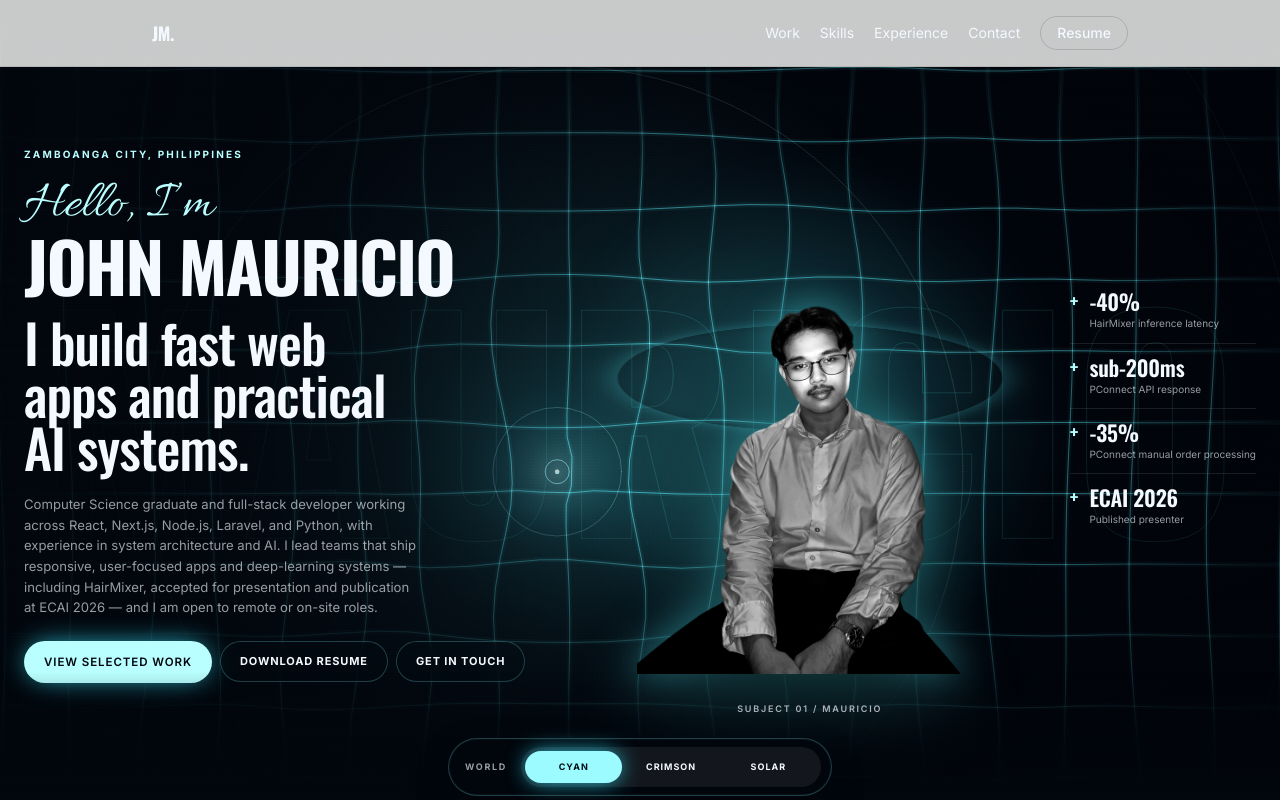
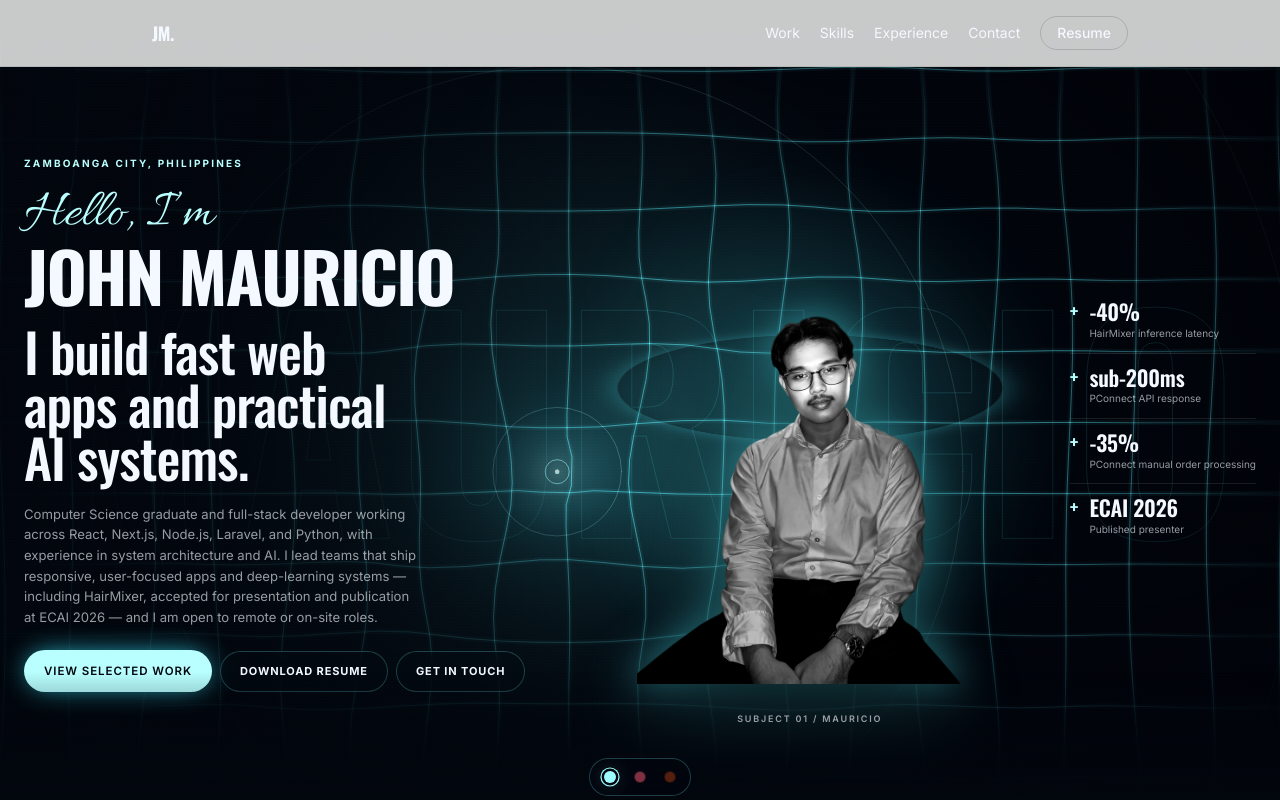
Before and after one commit to Matchewmau/animated-portfolio, a Next.js app: page / in a window 1280 px wide. Shown: the top 800 px of the page. Built offline with nearby package versions, Linux system fonts and the light colour scheme.

Commit message:
feat: replace world switch with compact color dots

```diff
--- a/app/globals.css
+++ b/app/globals.css
@@ -838,94 +838,69 @@ footer {
 .world-switch {
   display: flex;
   align-items: center;
-  gap: 14px;
-  padding: 8px 10px 8px 16px;
+  justify-content: center;
+  padding: 6px 8px;
   border: 1px solid var(--hero-panel-border);
   border-radius: 999px;
-  background: color-mix(in srgb, var(--hero-bg) 88%, transparent);
-  box-shadow: 0 18px 50px -20px rgba(0, 0, 0, 0.7),
-    0 0 0 1px rgba(255, 255, 255, 0.035) inset;
-  backdrop-filter: blur(22px) saturate(1.15);
-  -webkit-backdrop-filter: blur(22px) saturate(1.15);
-  transition: background 0.7s ease, border-color 0.7s ease;
+  background: color-mix(in srgb, var(--hero-bg) 82%, transparent);
+  box-shadow: 0 14px 40px -24px var(--hero-shadow);
+  backdrop-filter: blur(18px) saturate(1.1);
+  -webkit-backdrop-filter: blur(18px) saturate(1.1);
+  transition: background-color 0.5s ease, border-color 0.5s ease;
 }
 
-.world-switch-label {
-  color: var(--hero-dim);
-  font-size: 9px;
-  font-weight: 700;
-  letter-spacing: 0.19em;
-  text-transform: uppercase;
-  white-space: nowrap;
-  transition: color 0.7s ease;
+.world-switch-dots {
+  display: flex;
+  align-items: center;
+  gap: 6px;
 }
 
-.world-switch-tabs {
-  position: relative;
-  display: flex;
-  align-items: stretch;
-  padding: 4px;
+.world-switch-dot {
+  display: grid;
+  place-items: center;
+  width: 24px;
+  height: 24px;
+  padding: 0;
+  border: 0;
   border-radius: 999px;
-  background: color-mix(in srgb, var(--hero-fg) 7%, transparent);
-  min-width: 300px;
+  background: transparent;
+  cursor: pointer;
 }
 
-.world-switch-thumb {
-  position: absolute;
-  z-index: 0;
-  left: 4px;
-  top: 4px;
-  bottom: 4px;
-  width: calc((100% - 8px) / 3);
-  border-radius: 999px;
-  background: var(--hero-thumb-bg);
-  box-shadow: 0 0 22px -3px var(--hero-glow);
-  transform: translateX(calc(var(--i, 0) * 100%));
-  transition: transform 0.52s cubic-bezier(0.22, 1, 0.36, 1),
-    background 0.4s ease, box-shadow 0.4s ease;
+.world-switch-dot-core {
+  width: 10px;
+  height: 10px;
+  border-radius: 50%;
+  background: var(--dot);
+  opacity: 0.5;
+  box-shadow: 0 0 0 1px color-mix(in srgb, var(--dot) 45%, transparent);
+  transition:
+    opacity 0.25s ease,
+    transform 0.25s ease,
+    box-shadow 0.25s ease;
 }
 
-.world-switch-tab {
-  position: relative;
-  z-index: 1;
-  flex: 1 1 0;
-  border: 0;
-  background: transparent;
-  color: var(--hero-fg);
-  padding: 9px 7px;
-  border-radius: 999px;
-  cursor: pointer;
-  font-size: 9px;
-  font-weight: 700;
-  letter-spacing: 0.11em;
-  text-transform: uppercase;
-  white-space: nowrap;
-  transition: color 0.35s ease;
+.world-switch-dot:hover .world-switch-dot-core {
+  opacity: 0.85;
 }
 
-.world-switch-tab[aria-checked="true"] {
-  color: var(--hero-thumb-fg);
+.world-switch-dot[aria-checked="true"] .world-switch-dot-core {
+  opacity: 1;
+  transform: scale(1.2);
+  box-shadow:
+    0 0 0 2px var(--hero-bg),
+    0 0 0 3px var(--dot),
+    0 0 16px -2px var(--dot);
 }
 
-.world-switch-tab:focus-visible {
+.world-switch-dot:focus-visible {
   outline: 2px solid var(--hero-line-2);
-  outline-offset: 3px;
+  outline-offset: 2px;
 }
 
 @media (max-width: 767.98px) {
   .world-switch {
-    width: 100%;
-    padding: 0.5rem;
-  }
-  .world-switch-label {
-    display: none;
-  }
-  .world-switch-tabs {
-    min-width: 0;
-    flex: 1;
-  }
-  .world-switch-tab {
-    padding: 0.6rem 0.4rem;
-    font-size: 0.56rem;
+    width: auto;
+    padding: 6px 8px;
   }
 }
--- a/src/components/WorldSwitch.tsx
+++ b/src/components/WorldSwitch.tsx
@@ -14,13 +14,12 @@ export default function WorldSwitch({
   onChange,
   className = "",
 }: WorldSwitchProps) {
-  const tabRefs = useRef<Array<HTMLButtonElement | null>>([]);
-  const activeIndex = WORLD_IDS.indexOf(value);
+  const dotRefs = useRef<Array<HTMLButtonElement | null>>([]);
 
   function select(next: WorldId) {
     onChange(next);
     const index = WORLD_IDS.indexOf(next);
-    tabRefs.current[index]?.focus();
+    dotRefs.current[index]?.focus();
   }
 
   function handleKeyDown(event: KeyboardEvent<HTMLDivElement>) {
@@ -45,36 +44,29 @@ export default function WorldSwitch({
 
   return (
     <div className={`world-switch ${className}`.trim()}>
-      <span id="world-switch-label" className="world-switch-label">
-        World
-      </span>
       <div
         role="radiogroup"
-        aria-labelledby="world-switch-label"
-        className="world-switch-tabs"
+        aria-label="Grid world"
+        className="world-switch-dots"
         onKeyDown={handleKeyDown}
       >
-        <span
-          className="world-switch-thumb"
-          data-testid="world-switch-thumb"
-          style={{ "--i": activeIndex } as CSSProperties}
-          aria-hidden="true"
-        />
         {WORLD_IDS.map((id, index) => (
           <button
             key={id}
             ref={(node) => {
-              tabRefs.current[index] = node;
+              dotRefs.current[index] = node;
             }}
             type="button"
             role="radio"
             aria-checked={value === id}
+            aria-label={WORLDS[id].name}
             tabIndex={value === id ? 0 : -1}
             data-world={id}
-            className="world-switch-tab"
+            className="world-switch-dot"
+            style={{ "--dot": WORLDS[id].palette.thumbBg } as CSSProperties}
             onClick={() => onChange(id)}
           >
-            {WORLDS[id].label}
+            <span aria-hidden="true" className="world-switch-dot-core" />
           </button>
         ))}
       </div>
```
Also changed, not shown: 1 other file (tests, documents, lock files or other folders).
